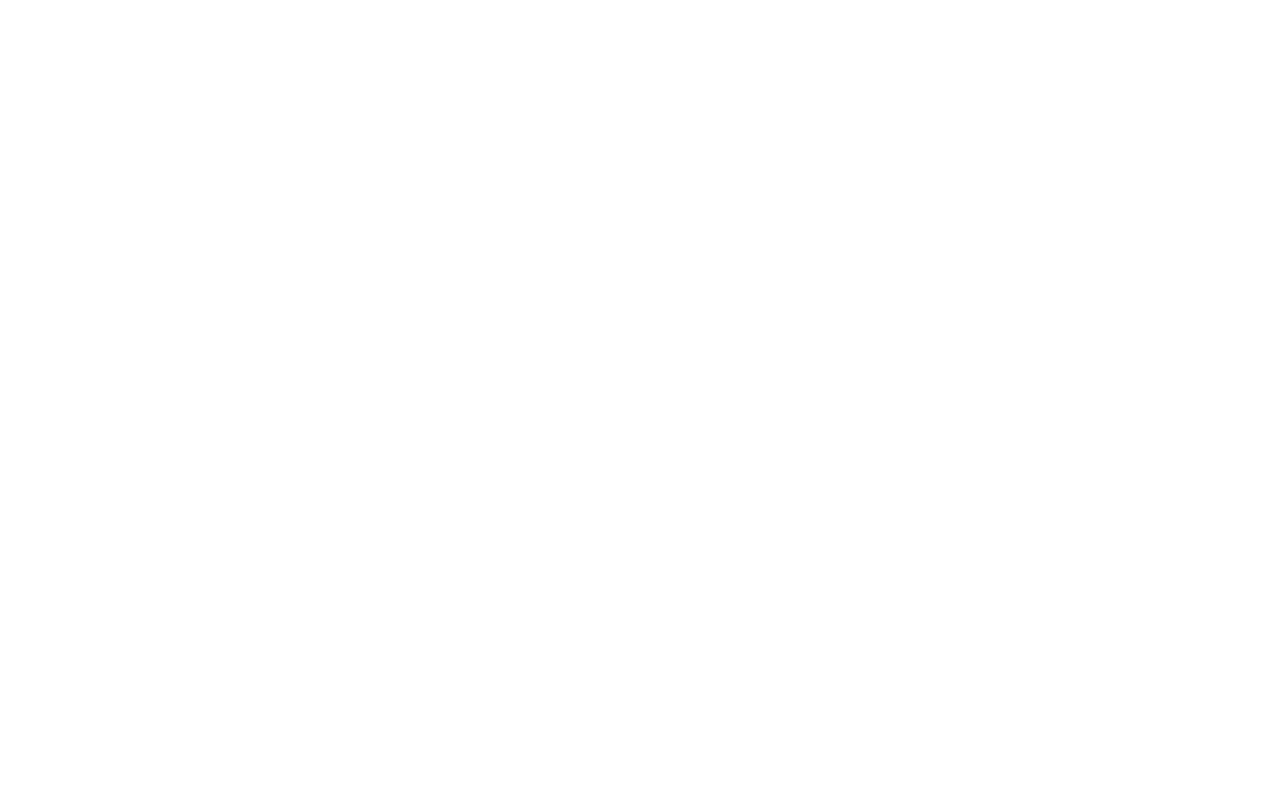
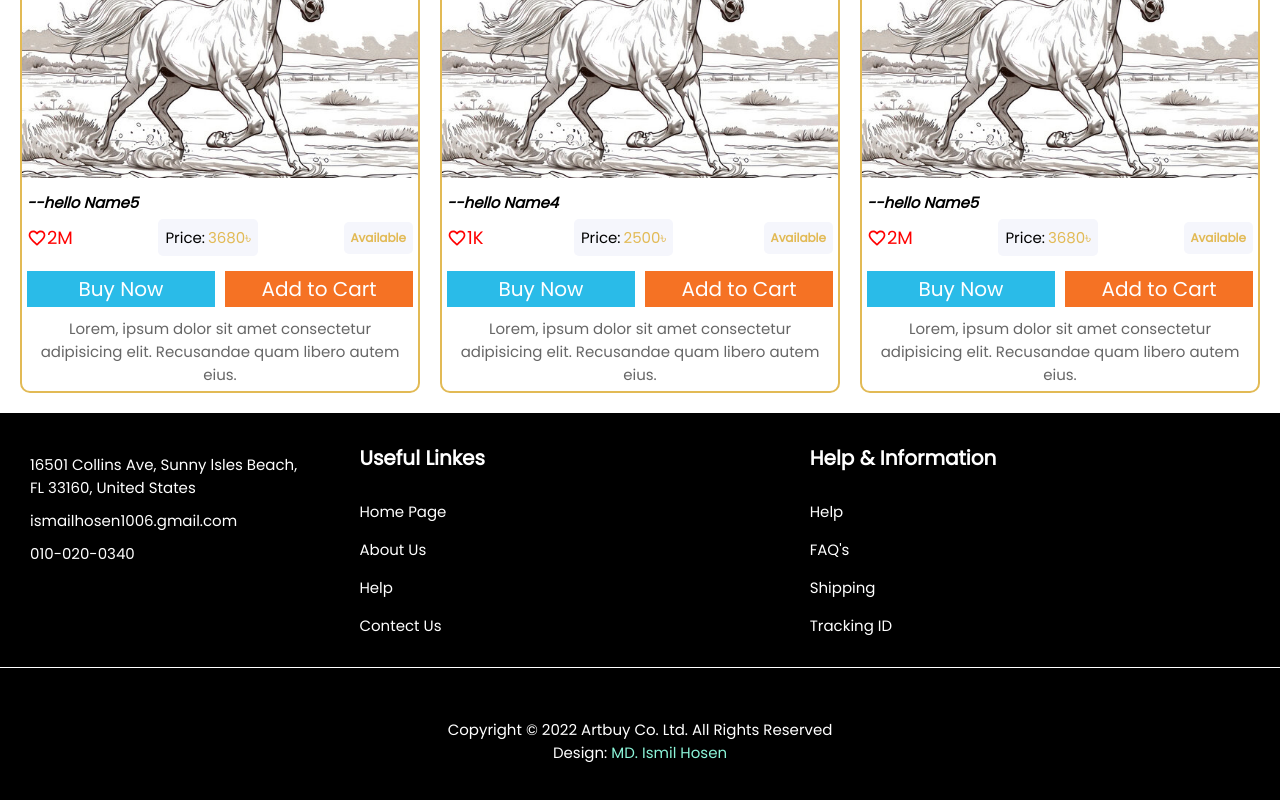
Before and after one commit to IsmailHosen25/Artbuy, a React (Vite) app: page / in a window 1280 px wide. Shown: the part 1290-2090 px from the top of the page. Before the commit the page ends 1202 px from the top, so only its background shows below. Built offline with nearby package versions, Linux system fonts and the light colour scheme; a web font is replaced by a local one.

Commit message:
footer added

```diff
--- /dev/null
+++ b/src/Pages/Global_Components/Footer/Footer.jsx
@@ -0,0 +1,70 @@
+import {Link} from "react-router-dom"
+import styles from "./Footer.module.css"
+import Footerlinkes from "./Footerlinkes"
+// import logo from "../../images/logo.png"
+export default function Footer() {
+    const footerlink=[
+    {
+        h:"Useful Linkes",
+        p1:"Home Page",
+        p1link:"/",
+        p2:"About Us",
+        p2link:"/",
+        p3:"Help",
+        p3link:"/",
+        p4:"Contect Us",
+        p4link:"/"
+    },{
+
+        h:"Help & Information",
+        p1:"Help",
+        p1link:"/",
+        p2:"FAQ's",
+        p2link:"/",
+        p3:"Shipping",
+        p3link:"/",
+        p4:"Tracking ID",
+        p4link:"/"
+
+    }
+    ]
+  return (
+    <div className={styles.footer}>
+       <div className={styles.footerup}>
+
+        <div className={styles.addres}>
+           <img src={""}/>
+           <p>
+            16501 Collins Ave, Sunny lsles Beach, FL 33160, United States
+           </p>
+           <p>
+             ismailhosen1006.gmail.com
+           </p>
+           <p>
+            010-020-0340
+           </p>
+        </div>
+        <div className={styles.pagelink}>
+        {footerlink.map((item,i)=>(
+            <Footerlinkes key={i} h={item.h} p1={item.p1} p1link={item.p1link} p2={item.p2} p2link={item.p2link} p3={item.p3} p3link={item.p3link} p4={item.p4} p4link={item.p4link} />
+          ))}
+        </div>
+       </div>
+       <div className={styles.footerbottom}>
+
+       <div className={styles.designerdetails}>
+        <p>Copyright © 2022 Artbuy Co. Ltd. All Rights Reserved</p>
+        <p>Design: <Link className={styles.designerlink} to={"https://ismailhosen25.github.io/My-web-site/?fbclid=IwAR1IDbDemXBPzimxtYomGNWqSSTsR-m0Z2qheBf12iSOUTlbp2FA8acrMWI"} target="_blank">MD. Ismil Hosen</Link></p>
+       </div >
+
+        <div className={styles.icon}>
+
+           <Link className={styles.link} to={"https://www.facebook.com/profile.php?id=100075446262873&sk=about"} target="_blank"><i className="fa-brands fa-facebook-f"></i></Link>
+           <Link className={styles.link}  to={'/'}><i className="fa-brands fa-linkedin-in"></i></Link>
+
+        </div>
+
+       </div>
+    </div>
+  )
+}
--- /dev/null
+++ b/src/Pages/Global_Components/Footer/Footer.module.css
@@ -0,0 +1,114 @@
+.footer{
+    width: 100%;
+    display: flex;
+    flex-direction: column;
+    justify-content: center;
+    align-items: center;
+    gap: 3rem;
+    background-color: #000;
+}
+.footerup{
+    width: 100%;
+    padding: 3rem ;
+    display: flex;
+    justify-content: space-between;
+    align-items: flex-start;
+    border-bottom: 1px solid #fff;
+}
+.addres{
+ width: 22%;
+ display: flex;
+ flex-direction: column;
+ justify-content: flex-start;
+ align-items: flex-start;
+ gap: 1rem;
+}
+.addres p{
+    color: white;
+    font-size: 1.5rem;
+}
+.pagelink{
+    width: 73%;
+    display: flex;
+    justify-content:space-between ;
+    align-items: flex-start;
+    gap: 1rem;
+}
+.footerbottom{
+    width: 100%;
+    padding: 2rem 0rem;
+    display: flex;
+    flex-direction: column;
+    justify-content: center;
+    align-items: center;
+    color: #fff;
+    gap: 2rem;
+}
+.designerdetails{
+    font-size: 1.5rem;
+    display: flex;
+    flex-direction: column;
+    justify-content: center;
+    align-items: center;
+}
+.designerlink{
+    color: #8cf5d9;
+    text-decoration: none;
+    cursor: pointer;
+    transition: 0.2s linear;
+}
+.designerlink:hover{
+    color: #BD5245;
+    transition: 0.2s linear;
+}
+.icon{
+    display: flex;
+    justify-content: center;
+    align-items: center;
+    gap: 2rem;
+}
+.link{
+    color: #8cf5d9;
+    font-size: 2rem;
+    transition: 0.2s linear;
+}
+.link:hover{
+    color:#BD5245 ;
+    transition: 0.2s linear;
+}
+@media (max-width:1100px) {
+    .footer{
+      width: 88%;
+    }
+    .footerup{
+        flex-wrap: wrap;
+        justify-content: center;
+        align-items: center;
+        gap: 3rem;
+    }
+    .addres{
+        width: 100%;
+    }
+    .pagelink{
+        width: 100%;
+    }
+}
+@media (max-width:780px) {
+    .footer{
+      width: 98%;
+    }
+}
+@media (max-width:580px) {
+    .footer{
+        width: 100%;
+      }
+    .pagelink{
+      flex-direction: column;
+      justify-content: center;
+      align-items: center;
+      gap: 4rem;
+    }
+    .designerdetails{
+        font-size: 1.3rem;
+    }
+}
--- /dev/null
+++ b/src/Pages/Global_Components/Footer/Footerlinkes.jsx
@@ -0,0 +1,18 @@
+import styles from './Footerlinkes.module.css'
+import {Link} from "react-router-dom"
+export default function Footerlinkes({h,p1,p1link,p2,p2link,p3,p3link,p4,p4link}) {
+  return (
+    <div className={styles.footerlink}>
+
+       <h1 className={styles.h}>{h}</h1>
+
+       <div className={styles.links}>
+        <Link to={p1link} className={styles.link}>{p1}</Link>
+        <Link to={p2link} className={styles.link}>{p2}</Link>
+        <Link to={p3link} className={styles.link}>{p3}</Link>
+        <Link to={p4link} className={styles.link}>{p4}</Link>
+       </div>
+
+    </div>
+  )
+}
--- /dev/null
+++ b/src/Pages/Global_Components/Footer/Footerlinkes.module.css
@@ -0,0 +1,30 @@
+.footerlink{
+    width: 100%;
+    color: white;
+    display: flex;
+    flex-direction: column;
+    justify-content: center;
+    align-items: flex-start;
+    gap: 2.7rem;
+}
+.h{
+    font-size: 2rem;
+}
+.links{
+    display: flex;
+    flex-direction: column;
+    justify-content: center;
+    align-items: flex-start;
+    gap: 1.5rem;
+}
+.link{
+    color: #fff;
+    text-decoration: none;
+    font-size: 1.5rem;
+    cursor: pointer;
+    transition:  0.2s linear;
+}
+.link:hover{
+    color: gray;
+    transition: 0.2s linear;
+}
--- a/src/Pages/HomePage/Home.jsx
+++ b/src/Pages/HomePage/Home.jsx
@@ -5,6 +5,7 @@
 
 import { IoSearchSharp } from "react-icons/io5";
 import Nav from "../Global_Components/Nav/Nav";
+import Footer from "../Global_Components/Footer/Footer";
 
 const card_datas=[{
   "img":img,
@@ -42,6 +43,34 @@
   "price":3680,
   "available":"Available",
   "bio":"Lorem, ipsum dolor sit amet consectetur adipisicing elit. Recusandae quam libero autem eius."
+},{
+  "img":img,
+  "name":"hello Name4",
+  "like":1000,
+  "price":2500,
+  "available":"Available",
+  "bio":"Lorem, ipsum dolor sit amet consectetur adipisicing elit. Recusandae quam libero autem eius."
+},
+{ "img":img,
+  "name":"hello Name5",
+  "like":2000000,
+  "price":3680,
+  "available":"Available",
+  "bio":"Lorem, ipsum dolor sit amet consectetur adipisicing elit. Recusandae quam libero autem eius."
+},{
+  "img":img,
+  "name":"hello Name4",
+  "like":1000,
+  "price":2500,
+  "available":"Available",
+  "bio":"Lorem, ipsum dolor sit amet consectetur adipisicing elit. Recusandae quam libero autem eius."
+},
+{ "img":img,
+  "name":"hello Name5",
+  "like":2000000,
+  "price":3680,
+  "available":"Available",
+  "bio":"Lorem, ipsum dolor sit amet consectetur adipisicing elit. Recusandae quam libero autem eius."
 }]
 export default function Home() {
   const [query ,setquery]=useState("")
@@ -61,6 +90,7 @@
           search(card_datas).map((item,i)=><ProductsCard key={i} card_data={item}/>)
         }
       </div>
+      <Footer/>
     </div>
     </>
   )
```
